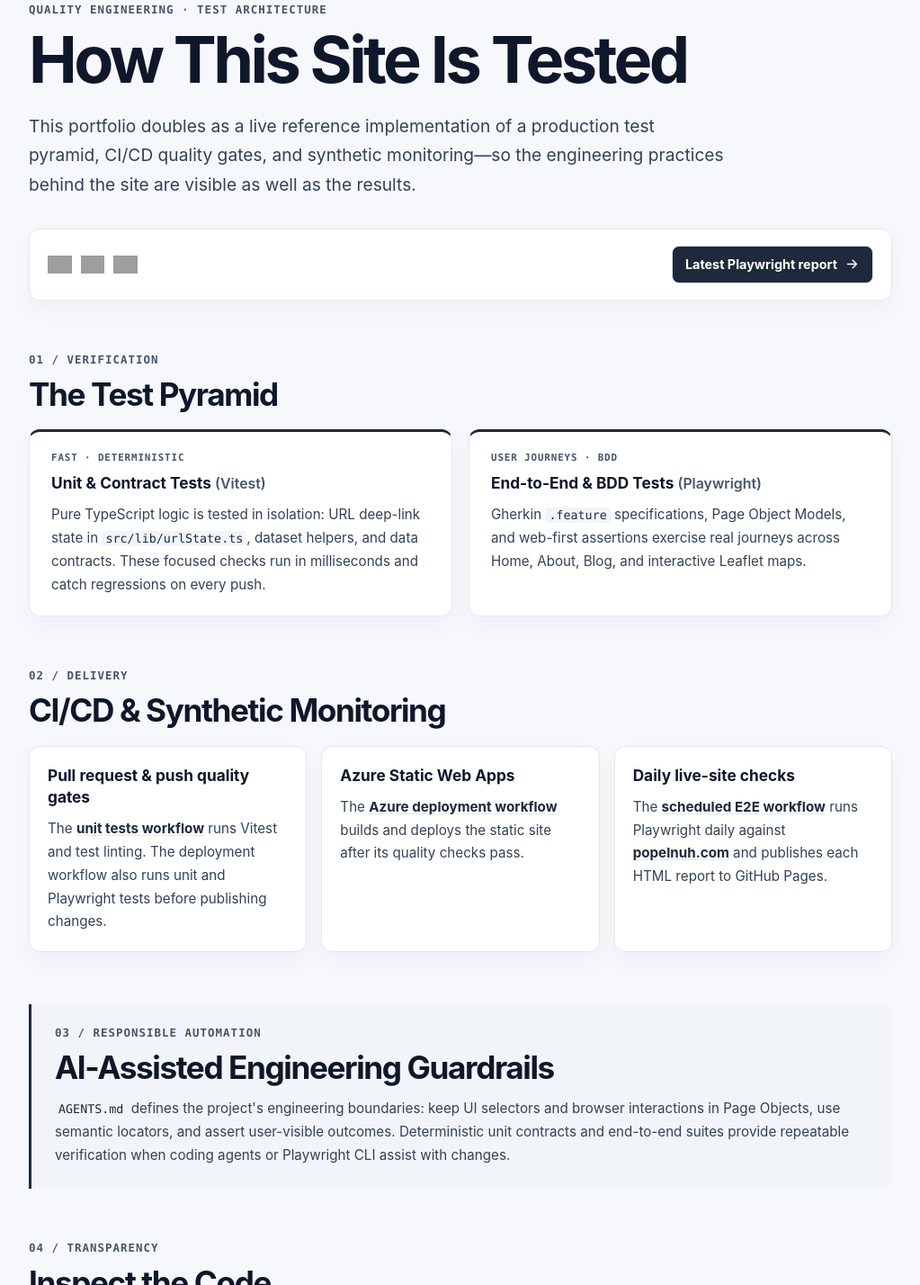
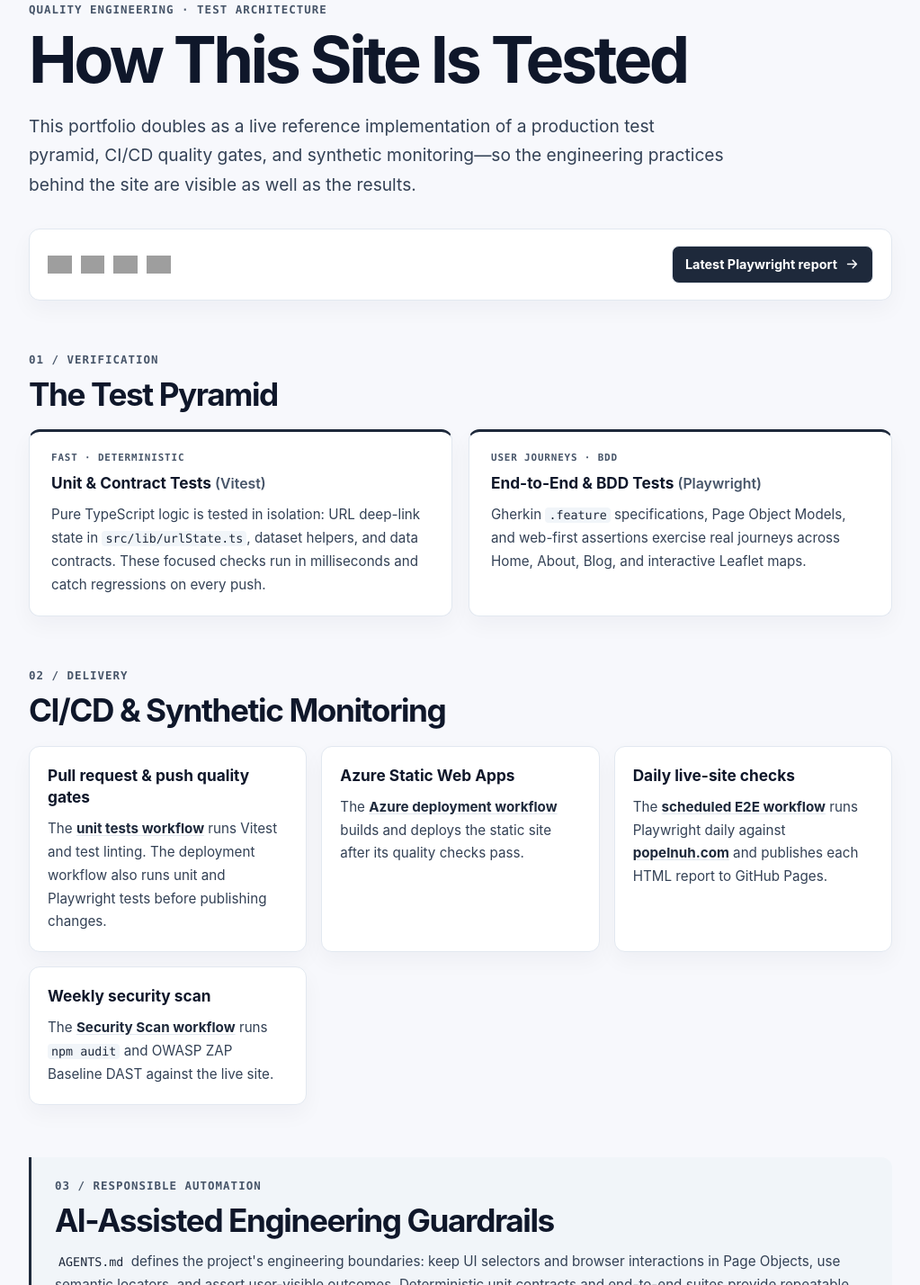
Before and after one commit to popelnuh/popelnuh-portfolio, an Astro site: page /quality in a window 1280 px wide. Shown: the part 142-1570 px from the top of the page at 90% size, without its empty margins (128-1151 px from the left). Built offline with nearby package versions, Linux system fonts and the light colour scheme; Astro itself is replaced by a stand-in of ours; grey boxes are pictures that could not be loaded.

Commit message:
added security scan

```diff
--- a/src/pages/quality.astro
+++ b/src/pages/quality.astro
@@ -55,6 +55,19 @@ import Layout from '../layouts/Layout.astro';
 					<img
 						src="https://img.shields.io/github/actions/workflow/status/popelnuh/popelnuh-portfolio/scheduled-e2e.yml?branch=main&amp;style=flat-square&amp;label=Live%20E2E&amp;labelColor=0f172a&amp;color=10b981"
 						alt="Live E2E status"
+						height="20"
+					/>
+				</a>
+				<a
+					href="https://github.com/popelnuh/popelnuh-portfolio/actions/workflows/security-scan.yml"
+					target="_blank"
+					rel="noopener noreferrer"
+					aria-label="Security scan workflow status"
+					data-testid="quality-security-badge"
+				>
+					<img
+						src="https://img.shields.io/github/actions/workflow/status/popelnuh/popelnuh-portfolio/security-scan.yml?branch=main&amp;style=flat-square&amp;label=Security&amp;labelColor=0f172a&amp;color=10b981"
+						alt="Security status"
 						height="20"
 					/>
 				</a>
@@ -146,6 +159,17 @@ import Layout from '../layouts/Layout.astro';
 						{' '}runs Playwright daily against{' '}
 						<a href="https://www.popelnuh.com">popelnuh.com</a>{' '}
 						and publishes each HTML report to GitHub Pages.
+					</p>
+				</li>
+				<li class="pipeline-card" data-testid="quality-security-pipeline">
+					<h3>Weekly security scan</h3>
+					<p>
+						The{' '}
+						<a
+							href="https://github.com/popelnuh/popelnuh-portfolio/blob/main/.github/workflows/security-scan.yml"
+							>Security Scan workflow</a
+						>
+						{' '}runs <code>npm audit</code> and OWASP ZAP Baseline DAST against the live site.
 					</p>
 				</li>
 			</ol>
```
Also changed, not shown: tests/pages/QualityPage.ts (+2 -0 lines), tests/steps/quality.steps.ts (+4 -1 lines), .github/workflows/security-scan.yml (added), 1 other file.
